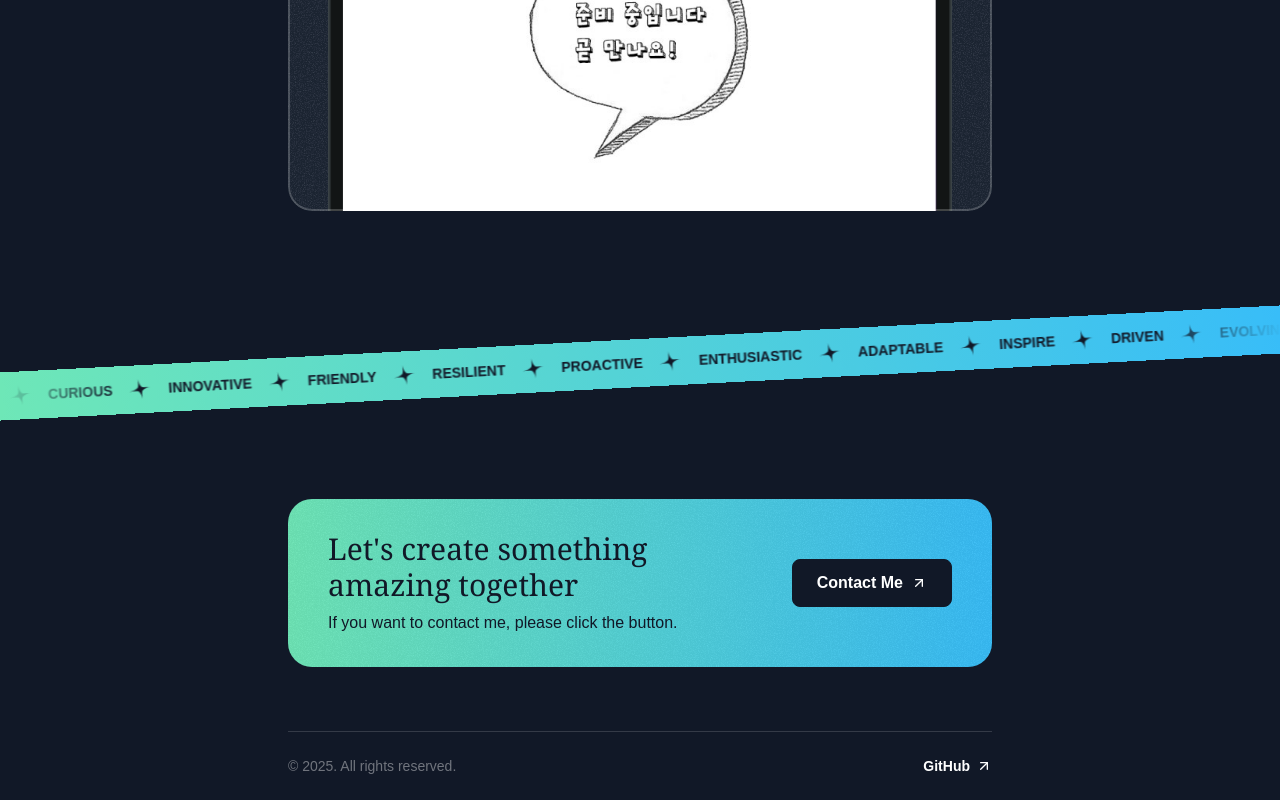
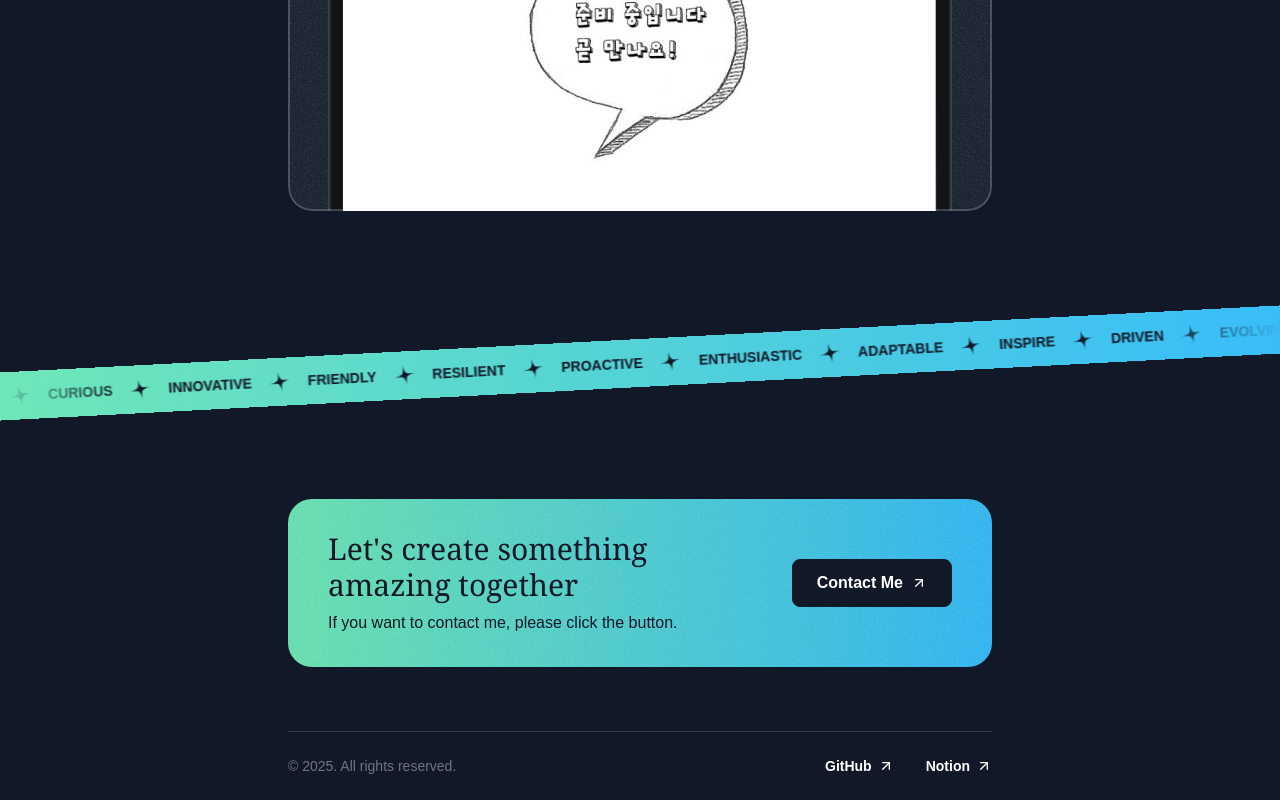
Before and after one commit to yujini-kim/jinijini-online, a Next.js app: page / in a window 1280 px wide. Shown: the part 4625-5425 px from the top of the page. Built offline with nearby package versions, Linux system fonts and the light colour scheme; a web font is replaced by a local one.

Commit message:
feat: footer notion 링크 추가

```diff
--- a/src/sections/Footer.tsx
+++ b/src/sections/Footer.tsx
@@ -5,10 +5,7 @@ export const Footer = () => {
     <footer>
       <div className="container">
         <div className="border-t border-white/15 py-6 text-sm flex flex-col md:flex-row md:justify-between items-center gap-8">
-          <div className="text-white/40">
-            {" "}
-            &copy; 2025. All rights reserved.
-          </div>
+          <div className="text-white/40">&copy; 2025. All rights reserved.</div>
           <nav className="flex flex-col items-center gap-8 md:flex-row">
             <a
               href="https://github.com/yujini-kim"
@@ -17,6 +14,13 @@ export const Footer = () => {
               <span className="font-semibold">GitHub</span>
               <ArrowUpRightIcon className="size-4" />
             </a>
+            <a
+              href="https://www.notion.so/ad763a5caa3243e6abda98099904560b?source=copy_link"
+              className="inline-flex items-center gap-1.5"
+            >
+              <span className="font-semibold">Notion</span>
+              <ArrowUpRightIcon className="size-4" />
+            </a>
           </nav>
         </div>
       </div>
--- a/src/sections/Projects.tsx
+++ b/src/sections/Projects.tsx
@@ -24,7 +24,8 @@ const portfolioProjects = [
     link: "https://jinijini-online.vercel.app/",
     image: pokePage,
     git: "https://github.com/yujini-kim/pokemon-game.git",
-    infolink: "",
+    infolink:
+      "https://www.notion.so/20ed67feba0a80efb0d7c4725bba9ca7?source=copy_link",
   },
   {
     number: "project 2",
@@ -39,7 +40,7 @@ const portfolioProjects = [
     link: "",
     image: chatbotPage,
     git: "https://github.com/yujini-kim/jinijini-online.git",
-    infolink: "",
+    infolink: "https://github.com/yujini-kim/jinijini-online.git",
   },
   {
     number: "project 3",
@@ -70,7 +71,7 @@ const portfolioProjects = [
     ],
     link: "https://www.weddinggiftai.online/",
     image: Page,
-    git: "https://github.com/tonghwi/yujindong.git",
+    git: "https://github.com/yujini-kim/find-toilet-app.git",
     infolink:
       "https://www.notion.so/20bd67feba0a80cbbdf8e0f7fda292f5?source=copy_link",
   },
```
